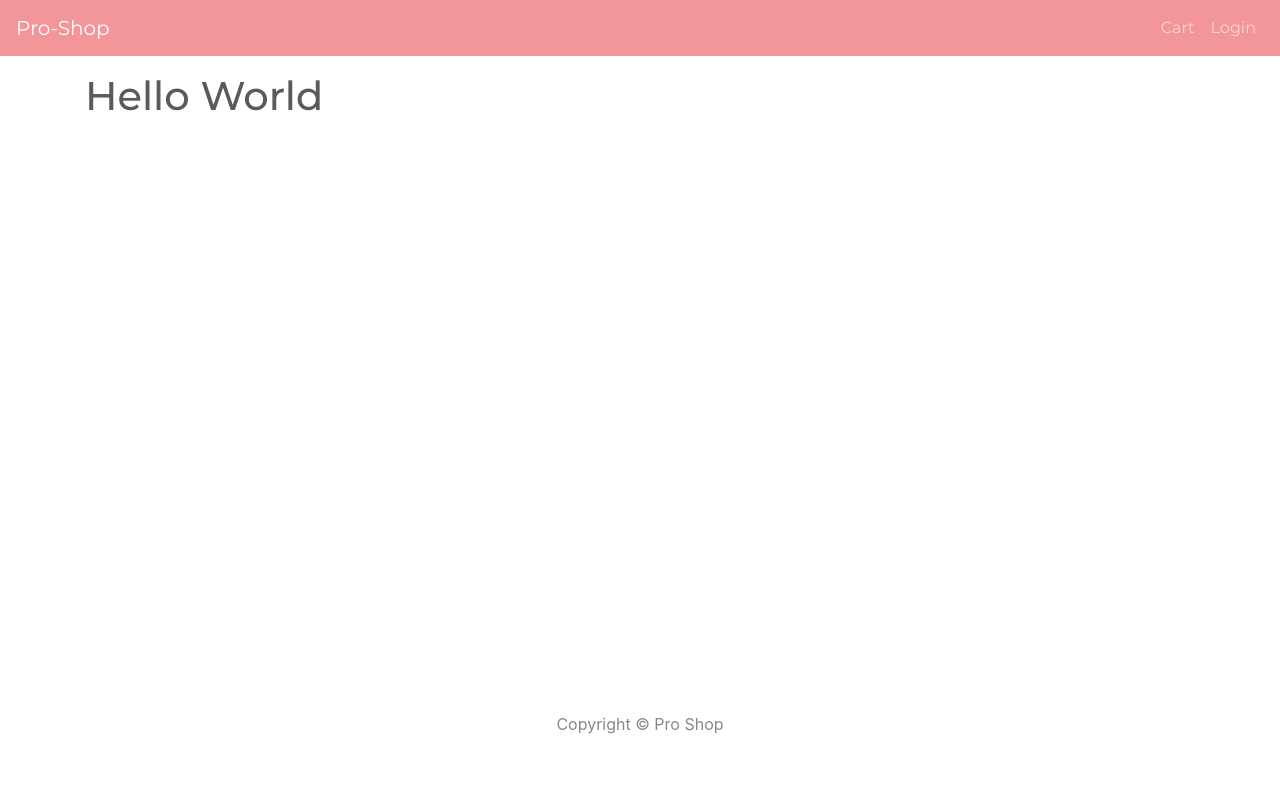
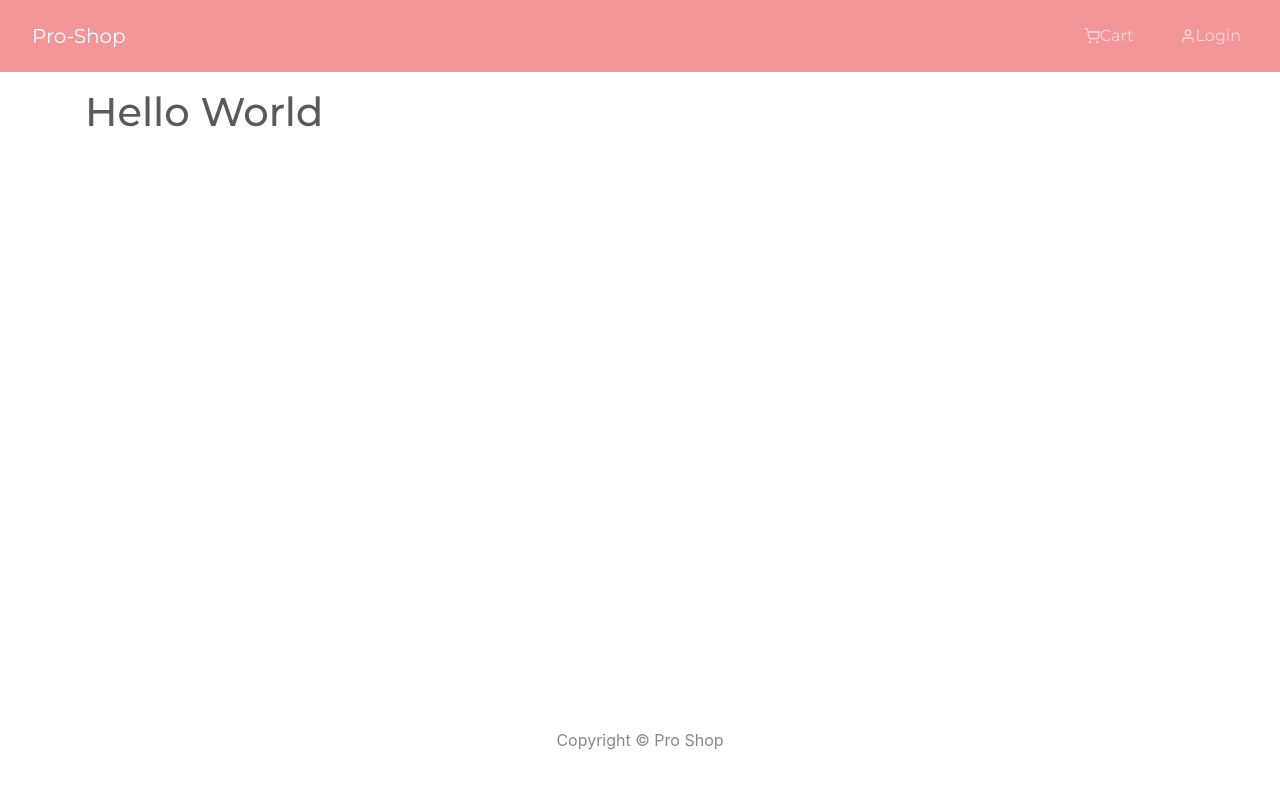
Before and after one commit to patrick-duque/Next-TS-Shop, a Next.js app: page / in a window 1280 px wide. Shown: the top 788 px of the page. Built offline with nearby package versions, Linux system fonts and the light colour scheme; a web font is replaced by a local one.

Commit message:
added link component

```diff
--- a/components/Header.tsx
+++ b/components/Header.tsx
@@ -1,5 +1,7 @@
+import Link from './Link';
+
+import { FiShoppingCart, FiUser } from 'react-icons/fi';
 import { Container, Navbar, Nav } from 'react-bootstrap';
-import Link from 'next/link';
 
 interface Props {}
 
@@ -14,10 +16,14 @@ const Header: React.FC<Props> = () => {
         <Navbar.Collapse id='basic-navbar-nav'>
           <Nav className='ml-auto'>
             <Link href='/cart'>
-              <Nav.Link>Cart</Nav.Link>
+              <Container>
+                <FiShoppingCart /> Cart
+              </Container>
             </Link>
             <Link href='/login'>
-              <Nav.Link>Login</Nav.Link>
+              <Container>
+                <FiUser /> Login
+              </Container>
             </Link>
           </Nav>
         </Navbar.Collapse>
--- /dev/null
+++ b/components/Link.tsx
@@ -0,0 +1,29 @@
+import React from 'react';
+import styles from '../styles/Link.module.scss';
+
+import { Nav } from 'react-bootstrap';
+
+import { useRouter } from 'next/router';
+import Link from 'next/link';
+
+interface Props {
+  href: string;
+  children: JSX.Element;
+}
+
+const CustomLink: React.FC<Props> = ({ href, children }) => {
+  const router = useRouter();
+
+  let className = children.props.className || '';
+  if (router.pathname === href) {
+    className = `${className} selected`;
+  }
+
+  return (
+    <Link href={href} passHref>
+      <Nav.Link>{React.cloneElement(children, { className })}</Nav.Link>
+    </Link>
+  );
+};
+
+export default CustomLink;
--- a/pages/_document.tsx
+++ b/pages/_document.tsx
@@ -8,7 +8,6 @@ export default class CustomDocument extends Document {
         <Head>
           <link rel='preconnect' href='https://fonts.gstatic.com' />
           <link href='https://fonts.googleapis.com/css2?family=Yusei+Magic&display=swap' rel='stylesheet' />
-          <meta name='viewport' content='initial-scale=1.0, width=device-width' />
         </Head>
         <body>
           <Main />
--- a/pages/index.tsx
+++ b/pages/index.tsx
@@ -9,6 +9,7 @@ export default function Home() {
     <div>
       <Head>
         <title>Next app</title>
+        <meta name='viewport' content='initial-scale=1.0, width=device-width' />
       </Head>
       <Header />
 
--- /dev/null
+++ b/styles/Link.module.scss
@@ -0,0 +1,3 @@
+.Link {
+
+}
```
